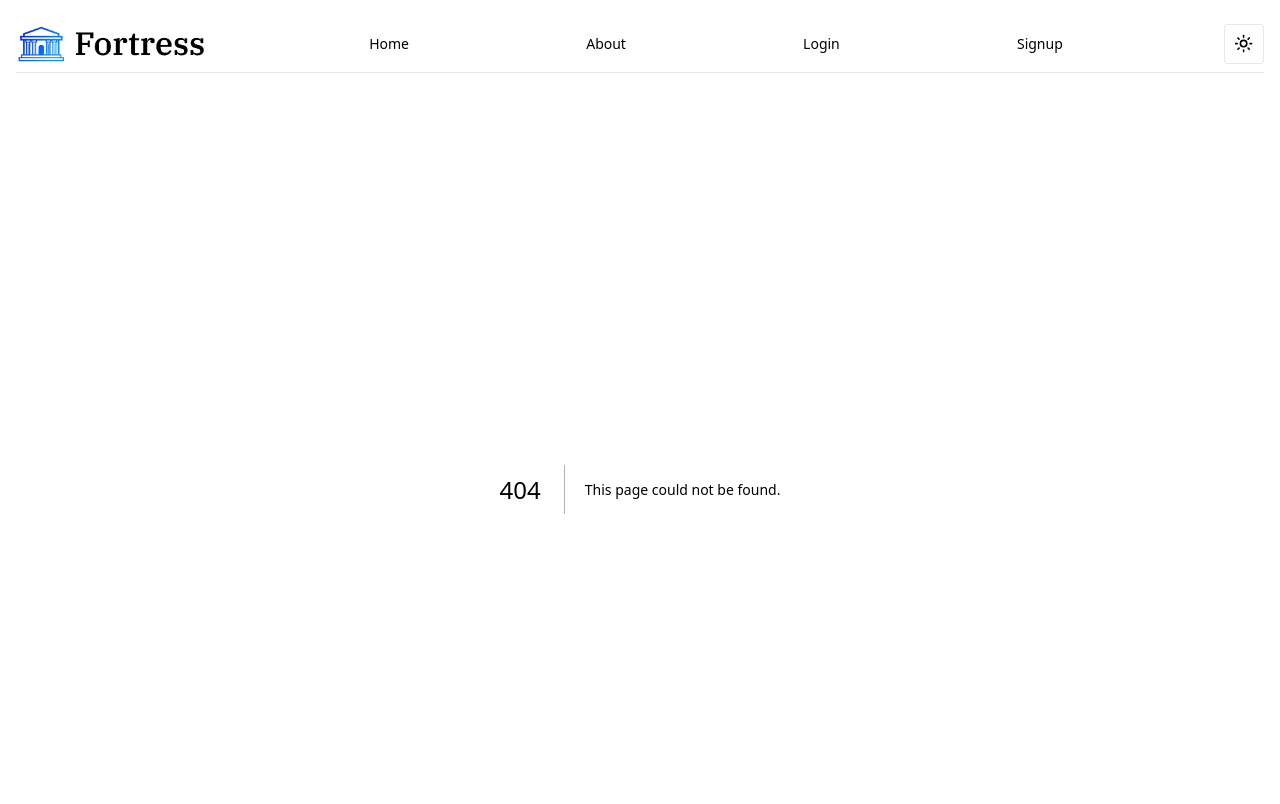
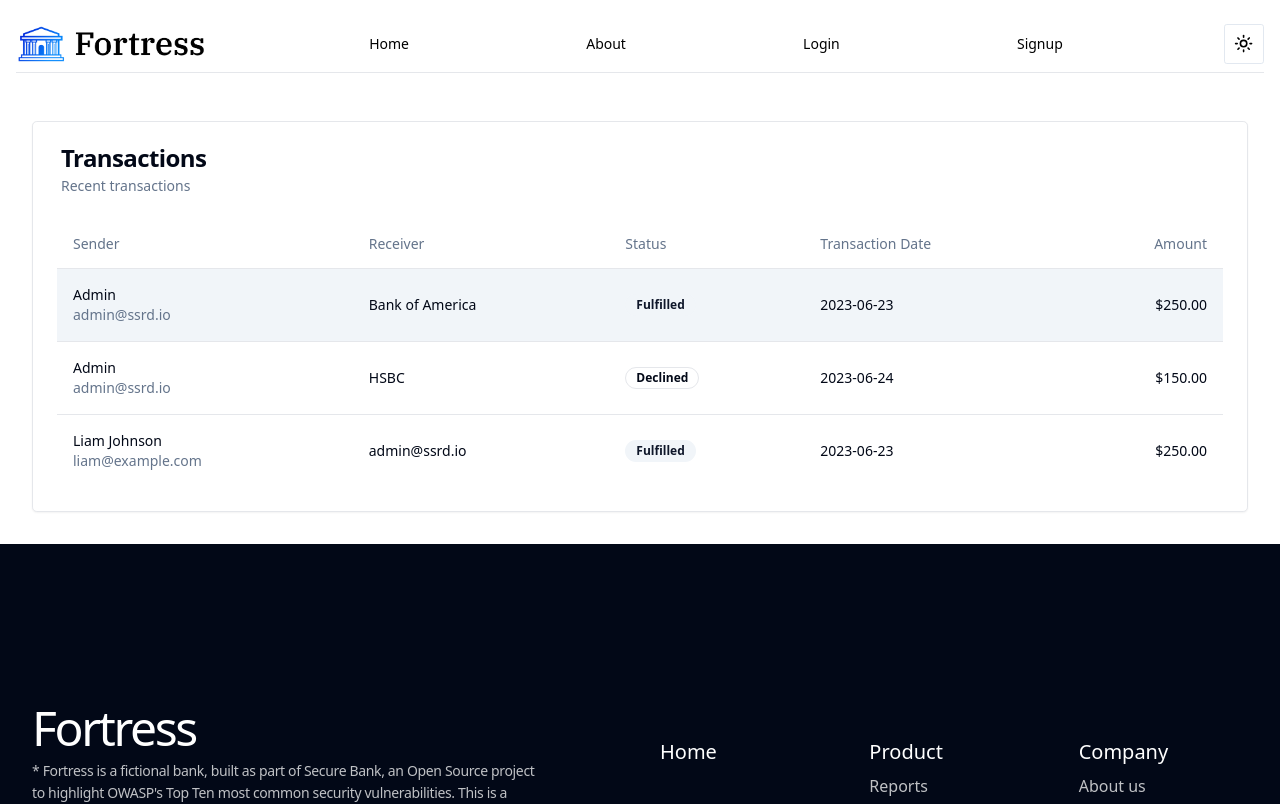
Before and after one commit to ssrdio/SecureBank, a Next.js app in the folder sb-frontend/: page /transactions in a window 1280 px wide. Before the commit this address had no page. Shown: the top 804 px of the page. Built offline with nearby package versions, Linux system fonts and the light colour scheme.

Commit message:
feat: add transactions page

```diff
--- /dev/null
+++ b/sb-frontend/src/app/transactions/page.tsx
@@ -0,0 +1,100 @@
+import { Badge } from "@/components/ui/badge"
+import {
+  Card,
+  CardContent,
+  CardDescription,
+  CardHeader,
+  CardTitle,
+} from "@/components/ui/card"
+import {
+  Table,
+  TableBody,
+  TableCell,
+  TableHead,
+  TableHeader,
+  TableRow,
+} from "@/components/ui/table"
+import React from 'react'
+
+type Props = {}
+
+export default function Transactions({}: Props) {
+    return (
+          <div className="p-8">
+    <Card>
+      <CardHeader className="px-7">
+        <CardTitle>Transactions</CardTitle>
+        <CardDescription>Recent transactions</CardDescription>
+      </CardHeader>
+      <CardContent>
+        <Table>
+          <TableHeader>
+            <TableRow>
+              <TableHead>Sender</TableHead>
+              <TableHead className="hidden sm:table-cell">Receiver</TableHead>
+              <TableHead className="hidden sm:table-cell">Status</TableHead>
+              <TableHead className="hidden md:table-cell">Transaction Date</TableHead>
+              <TableHead className="text-right">Amount</TableHead>
+            </TableRow>
+          </TableHeader>
+          <TableBody>
+            <TableRow className="bg-accent">
+              <TableCell>
+                <div className="font-medium">Admin</div>
+                <div className="hidden text-sm text-muted-foreground md:inline">
+                  admin@ssrd.io
+                </div>
+              </TableCell>
+              <TableCell className="hidden sm:table-cell">Bank of America</TableCell>
+              <TableCell className="hidden sm:table-cell">
+                <Badge className="text-xs" variant="secondary">
+                  Fulfilled
+                </Badge>
+              </TableCell>
+              <TableCell className="hidden md:table-cell">2023-06-23</TableCell>
+              <TableCell className="text-right">$250.00</TableCell>
+            </TableRow>
+            <TableRow>
+              <TableCell>
+                <div className="font-medium">Admin</div>
+                <div className="hidden text-sm text-muted-foreground md:inline">
+                  admin@ssrd.io
+                </div>
+              </TableCell>
+              <TableCell className="hidden sm:table-cell">HSBC</TableCell>
+              <TableCell className="hidden sm:table-cell">
+                <Badge className="text-xs" variant="outline">
+                  Declined
+                </Badge>
+              </TableCell>
+              <TableCell className="hidden md:table-cell">2023-06-24</TableCell>
+              <TableCell className="text-right">$150.00</TableCell>
+            </TableRow>
+            <TableRow>
+                          <TableCell>
+                            <div className="font-medium">Liam Johnson</div>
+                            <div className="hidden text-sm text-muted-foreground md:inline">
+                              liam@example.com
+                            </div>
+                          </TableCell>
+                          <TableCell className="hidden sm:table-cell">
+                            admin@ssrd.io
+                          </TableCell>
+                          <TableCell className="hidden sm:table-cell">
+                            <Badge className="text-xs" variant="secondary">
+                              Fulfilled
+                            </Badge>
+                          </TableCell>
+                          <TableCell className="hidden md:table-cell">
+                            2023-06-23
+                          </TableCell>
+                          <TableCell className="text-right">$250.00</TableCell>
+                        </TableRow>
+
+          </TableBody>
+        </Table>
+      </CardContent>
+                    </Card>
+                </div>
+  )
+}
--- /dev/null
+++ b/sb-frontend/src/components/ui/table.tsx
@@ -0,0 +1,117 @@
+import * as React from "react"
+
+import { cn } from "@/lib/utils"
+
+const Table = React.forwardRef<
+  HTMLTableElement,
+  React.HTMLAttributes<HTMLTableElement>
+>(({ className, ...props }, ref) => (
+  <div className="relative w-full overflow-auto">
+    <table
+      ref={ref}
+      className={cn("w-full caption-bottom text-sm", className)}
+      {...props}
+    />
+  </div>
+))
+Table.displayName = "Table"
+
+const TableHeader = React.forwardRef<
+  HTMLTableSectionElement,
+  React.HTMLAttributes<HTMLTableSectionElement>
+>(({ className, ...props }, ref) => (
+  <thead ref={ref} className={cn("[&_tr]:border-b", className)} {...props} />
+))
+TableHeader.displayName = "TableHeader"
+
+const TableBody = React.forwardRef<
+  HTMLTableSectionElement,
+  React.HTMLAttributes<HTMLTableSectionElement>
+>(({ className, ...props }, ref) => (
+  <tbody
+    ref={ref}
+    className={cn("[&_tr:last-child]:border-0", className)}
+    {...props}
+  />
+))
+TableBody.displayName = "TableBody"
+
+const TableFooter = React.forwardRef<
+  HTMLTableSectionElement,
+  React.HTMLAttributes<HTMLTableSectionElement>
+>(({ className, ...props }, ref) => (
+  <tfoot
+    ref={ref}
+    className={cn(
+      "border-t bg-muted/50 font-medium [&>tr]:last:border-b-0",
+      className
+    )}
+    {...props}
+  />
+))
+TableFooter.displayName = "TableFooter"
+
+const TableRow = React.forwardRef<
+  HTMLTableRowElement,
+  React.HTMLAttributes<HTMLTableRowElement>
+>(({ className, ...props }, ref) => (
+  <tr
+    ref={ref}
+    className={cn(
+      "border-b transition-colors hover:bg-muted/50 data-[state=selected]:bg-muted",
+      className
+    )}
+    {...props}
+  />
+))
+TableRow.displayName = "TableRow"
+
+const TableHead = React.forwardRef<
+  HTMLTableCellElement,
+  React.ThHTMLAttributes<HTMLTableCellElement>
+>(({ className, ...props }, ref) => (
+  <th
+    ref={ref}
+    className={cn(
+      "h-12 px-4 text-left align-middle font-medium text-muted-foreground [&:has([role=checkbox])]:pr-0",
+      className
+    )}
+    {...props}
+  />
+))
+TableHead.displayName = "TableHead"
+
+const TableCell = React.forwardRef<
+  HTMLTableCellElement,
+  React.TdHTMLAttributes<HTMLTableCellElement>
+>(({ className, ...props }, ref) => (
+  <td
+    ref={ref}
+    className={cn("p-4 align-middle [&:has([role=checkbox])]:pr-0", className)}
+    {...props}
+  />
+))
+TableCell.displayName = "TableCell"
+
+const TableCaption = React.forwardRef<
+  HTMLTableCaptionElement,
+  React.HTMLAttributes<HTMLTableCaptionElement>
+>(({ className, ...props }, ref) => (
+  <caption
+    ref={ref}
+    className={cn("mt-4 text-sm text-muted-foreground", className)}
+    {...props}
+  />
+))
+TableCaption.displayName = "TableCaption"
+
+export {
+  Table,
+  TableHeader,
+  TableBody,
+  TableFooter,
+  TableHead,
+  TableRow,
+  TableCell,
+  TableCaption,
+}
```
